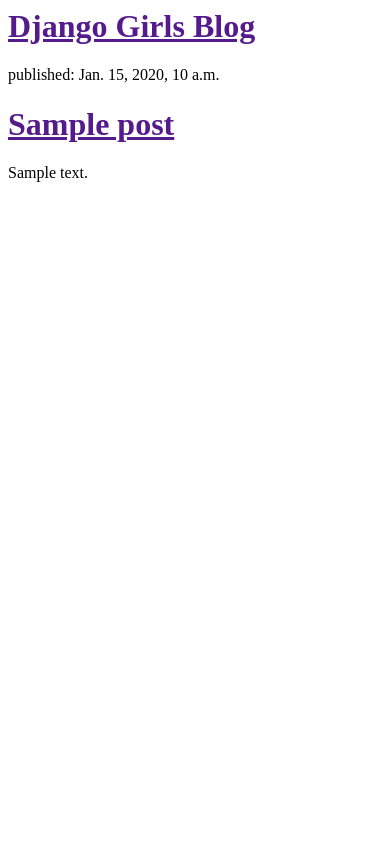
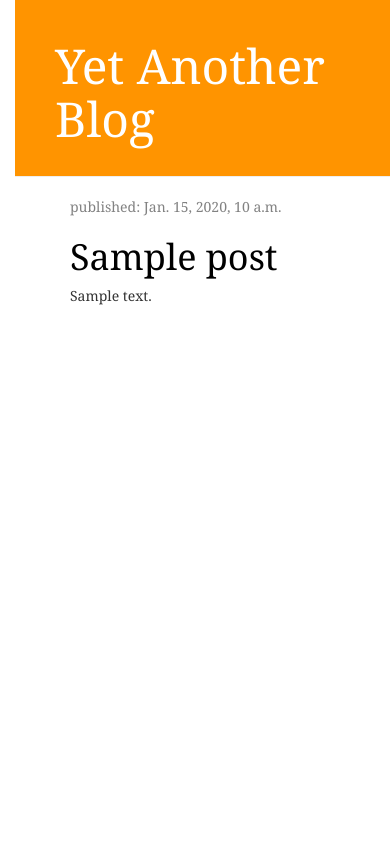
Before and after one commit to lYlantis/website, a Django app: template blog_posts/templates/blog/post_list.html in a window 390 px wide. Run offline with Django 3.2, Linux system fonts and the light colour scheme; the template is opened without the code that fills it: most values are stand-ins (such as "Sample title", 1, 10 or a date in 2020); some libraries are stand-ins or nearby versions.

Commit message:
adding stuff

```diff
--- /dev/null
+++ b/blog_posts/static/css/blog.css
@@ -0,0 +1,56 @@
+h1 a {
+    color: #FFF203;
+}
+
+body {
+    font-family: 'Georgia'; /*Pick a font*/
+    margin: 0px;
+	padding-left: 15px;
+}
+
+.page-header {
+    background-color: #ff9400;
+    margin-top: 0;
+    padding: 20px 20px 20px 40px;
+}
+
+.page-header h1, .page-header h1 a, .page-header h1 a:visited, .page-header h1 a:active {
+    color: #ffffff;
+    font-size: 36pt;
+    text-decoration: none;
+}
+
+.content {
+    margin-left: 40px;
+}
+
+h1, h2, h3, h4 {
+    font-family: 'Georgia';
+}
+
+.date {
+    color: #828282;
+}
+
+.save {
+    float: right;
+}
+
+.post-form textarea, .post-form input {
+    width: 100%;
+}
+
+.top-menu, .top-menu:hover, .top-menu:visited {
+    color: #ffffff;
+    float: right;
+    font-size: 26pt;
+    margin-right: 20px;
+}
+
+.post {
+    margin-bottom: 70px;
+}
+
+.post h1 a, .post h1 a:visited {
+    color: #000000;
+}
--- /dev/null
+++ b/blog_posts/templates/blog/base.html
@@ -0,0 +1,26 @@
+{% load staticfiles %}
+<html>
+    <head>
+        <title>Yet another blog</title>
+		<link rel="stylesheet" href="//maxcdn.bootstrapcdn.com/bootstrap/3.2.0/css/bootstrap.min.css">
+		<link rel="stylesheet" href="//maxcdn.bootstrapcdn.com/bootstrap/3.2.0/css/bootstrap-theme.min.css">
+		<link rel="stylesheet" href="{% static 'css/blog.css' %}">
+	</head>
+    <body>
+<body>
+
+    <div class="page-header">
+        <h1><a href="/">Yet Another Blog</a></h1>
+    </div>
+    <div class="content container">
+        <div class="row">
+            <div class="col-md-8">
+            {% block content %}
+            {% endblock %}
+            </div>
+        </div>
+    </div>
+</body>
+
+    </body>
+</html>
--- a/blog_posts/templates/blog/post_list.html
+++ b/blog_posts/templates/blog/post_list.html
@@ -1,19 +1,13 @@
-<html>
-    <head>
-        <title>Django Girls blog</title>
-    </head>
-    <body>
-        <div>
-            <h1><a href="">Django Girls Blog</a></h1>
-        </div>
+{% extends 'blog/base.html' %}
 
-		{% for post in posts %}
-			<div>
+{% block content%}
+	{% for post in posts %}
+		<div class="post">
+			<div class="date">
 				<p>published: {{ post.published_date }}</p>
-				<h1><a href="">{{ post.title }}</a></h1>
-				<p>{{ post.text|linebreaksbr }}</p>
 			</div>
-		{% endfor %}
-
-    </body>
-</html>
+			<h1><a href="{% url 'post_detail' pk=post.pk %}">{{ post.title }}</a></h1>
+			<p>{{ post.text|linebreaksbr }}</p>
+		</div>
+	{% endfor %}
+{% endblock %}
--- a/blog_posts/urls.py
+++ b/blog_posts/urls.py
@@ -3,4 +3,5 @@
 
 urlpatterns = [
 	url(r'^$', views.post_list, name='post_list'),
+	url(r'^post/(?P<pk>\d+)/$', views.post_detail, name='post_detail'),
 ]
--- a/blog_posts/views.py
+++ b/blog_posts/views.py
@@ -1,7 +1,11 @@
-from django.shortcuts import render
+from django.shortcuts import render, get_object_or_404
 from django.utils import timezone
 from .models import Post
 
 def post_list(request):
 	posts = Post.objects.filter(published_date__lte=timezone.now()).order_by('published_date')
 	return render(request, 'blog/post_list.html', {'posts':posts})
+
+def post_detail(request, pk):
+	post = get_object_or_404(Post, pk=pk)
+	return render(request, 'blog/post_detail.html', {'post': post})
```
Also changed, not shown: blog_posts/templates/blog/post_detail.html (added, +13 -0 lines).
